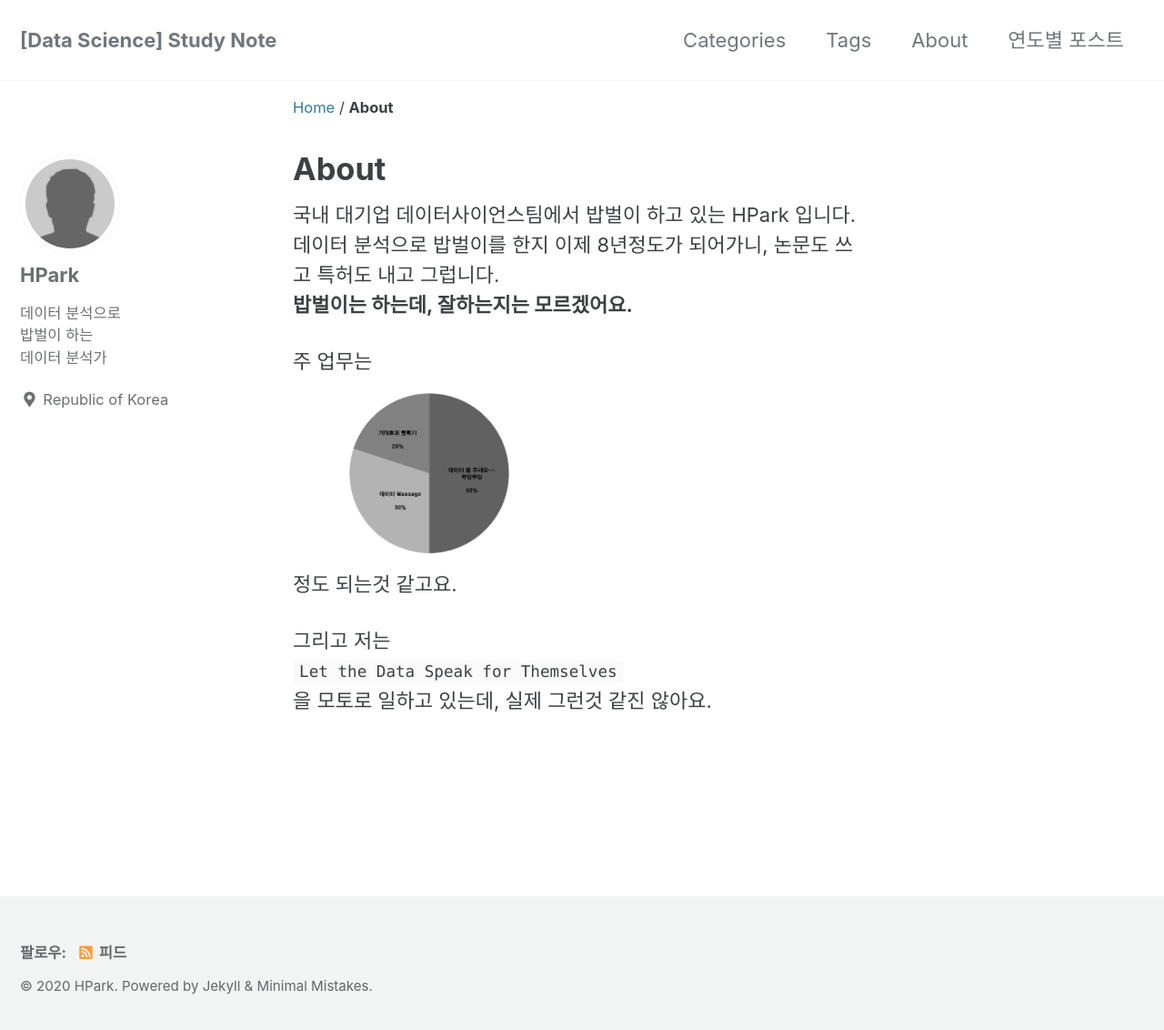
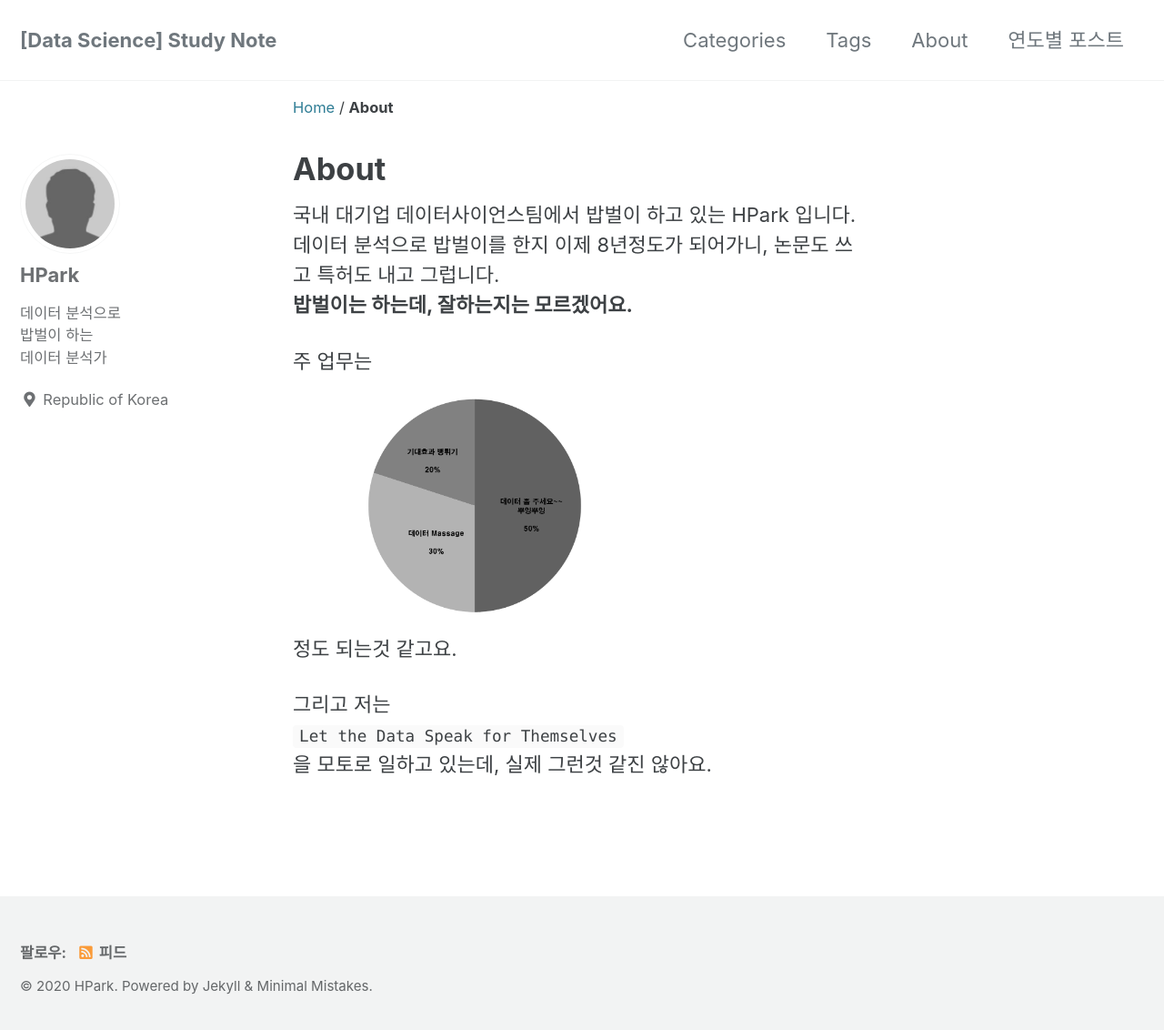
Before and after one commit to bonaza/bonaza.github.io, a Jekyll site: the page built from _pages/about.md, in a window 1280 px wide and 1140 px high. Shown: the top 1132 px of the window at 91% size. Built offline with Jekyll 4.4.1, drawn with Linux system fonts in a browser that asks for light colours; cached includes are drawn as plain includes.

Commit message:
Update about.md

```diff
--- a/_pages/about.md
+++ b/_pages/about.md
@@ -8,7 +8,7 @@ title: "About"
 **밥벌이는 하는데, 잘하는지는 모르겠어요.**
 
 주 업무는
-![주 업무](/images/about.png){: width="300" height="300"}
+![주 업무](/images/about.png){: width="400" height="400"}
 정도 되는것 같고요.
 
 그리고 저는
```
